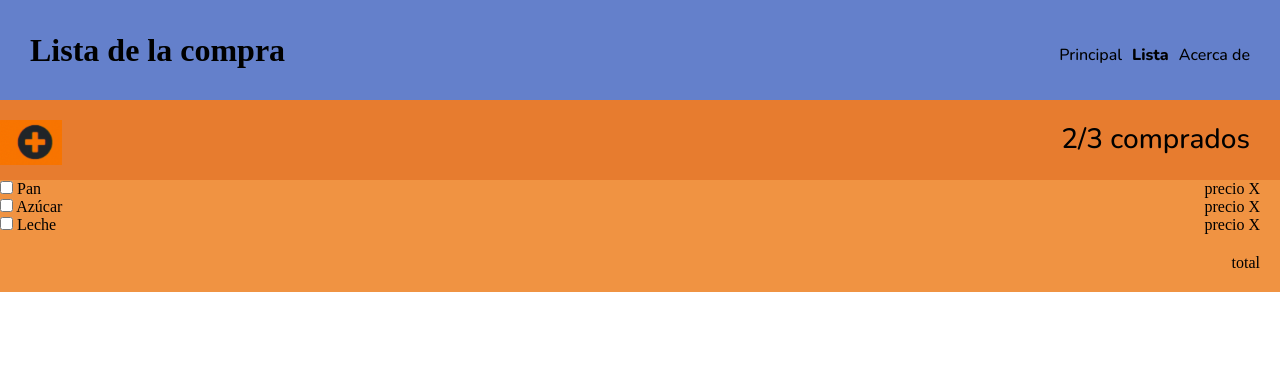
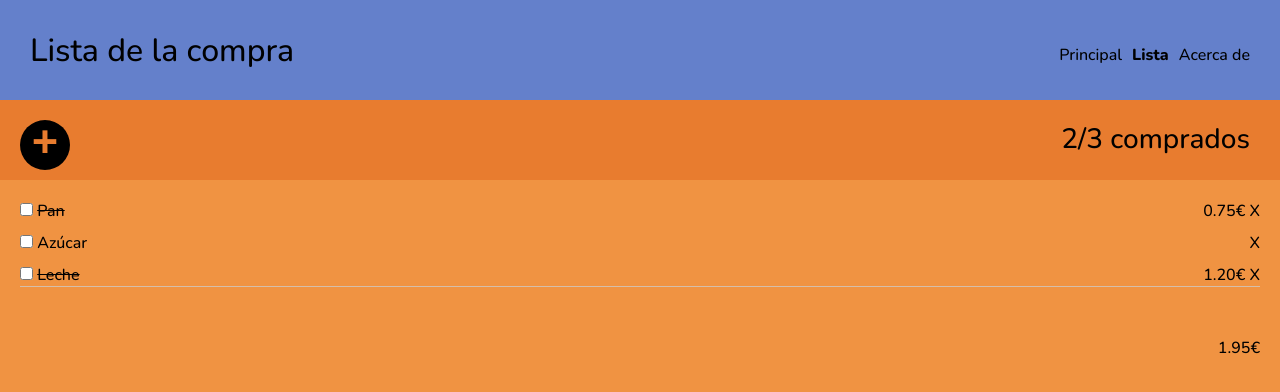
Before and after one commit to Aescolanoc/202201-W1CH4-amalia-escolano, a website: page index.html in a window 1280 px wide. Drawn offline with nearby package versions, Linux system fonts and the light colour scheme.

Commit message:
Create form.html and set style

```diff
--- a/index.html
+++ b/index.html
@@ -1,18 +1,17 @@
 <!DOCTYPE html>
 <html lang="en">
+
 <head>
   <meta charset="UTF-8" />
   <meta http-equiv="X-UA-Compatible" content="IE=edge" />
   <meta name="viewport" content="width=device-width, initial-scale=1.0" />
   <link rel="preconnect" href="https://fonts.googleapis.com" />
   <link rel="preconnect" href="https://fonts.gstatic.com" crossorigin />
-    <link
-      href="https://fonts.googleapis.com/css2?family=Nunito:wght@500;800&display=swap"
-      rel="stylesheet"
-    />
+  <link href="https://fonts.googleapis.com/css2?family=Nunito:wght@500;800&display=swap" rel="stylesheet" />
   <title>202201-W1CH4-amalia-escolano</title>
   <link rel="stylesheet" href="style.css" />
 </head>
+
 <body>
   <header class="header">
     <h1>Lista de la compra</h1>
@@ -27,46 +26,40 @@
   <main class="content">
     <div>
       <div class="content__header">
-          <img src="./images/plus.png" alt="siguiente" class="logo" />
+        <div class="round-button">+</div>
         <span class="articles">2/3 comprados</span>
       </div>
       <div class="content__info">
-          <div >
-            <ul class="list-items" >
-            <li><div class="buy__bread">
+        <div>
+          <ul class="list-items list-items-grocery">
+            <li>
+              <div>
                 <input type="checkbox" />
-              <label for="">Pan</label>
-            </div>   </li>
-            <li>
-              <div class="buy_sugar">
-              <input type="checkbox" />
-              <label for="">Azúcar</label>
+                <span class="cross">Pan</span>
+              </div>
+              <div>
+                <span>0.75€</span>
+                <span class="pricex">X</span>
               </div>
             </li>
             <li>
-              <div class="buy_milk">
+              <div>
                 <input type="checkbox" />
-              <label for="">Leche</label>
+                <span>Azúcar</span>
+              </div>
+              <div>
+                <span></span>
+                <span class="pricex">X</span>
               </div>
             </li>
-            </ul>
+            <li class="border">
+              <div>
+                <input type="checkbox" />
+                <span class="cross">Leche</span>
               </div>
               <div>
-            <ul class="list-items">
-            <li><div class="price-bread">
-              <span>precio</span>
-              <span>X</span>
-            </div>   </li>
-            <li>
-              <div class="price-sugar">
-              <span>precio</span>
-              <span>X</span>
-            </div>
-            </li>
-            <li>
-              <div class="price-milk">
-              <span>precio</span>
-              <span>X</span>
+                <span>1.20€</span>
+                <span class="pricex">X</span>
               </div>
             </li>
           </ul>
@@ -75,10 +68,11 @@
     </div>
     </div>
     <div class="total">
-            <div>total</div>
+      <div>1.95€</div>
     </div>
     </div>
     </div>
   </main>
 </body>
+
 </html>
--- a/style.scss
+++ b/style.scss
@@ -1,6 +1,12 @@
 $colorblue: #6480cb;
-$colororangedark: #e77c2f;
+$colororangedark: #e87c2f;
 $colororangelight: #f09342;
+
+@mixin flex($direction: row) {
+  display: flex;
+  flex-direction: $direction;
+  justify-content: space-between;
+}
 
 * {
   box-sizing: border-box;
@@ -8,77 +14,116 @@ $colororangelight: #f09342;
   padding: 0;
 }
 
-// body {
-//   width: 600px;
-// }
-
-%menu {
-  display: flex;
-  flex-direction: row;
-  justify-content: space-between;
+body {
+  background-color: $colororangelight;
+  font-family: "Nunito", sans-serif;
 }
 
 .header {
-  @extend %menu;
+  @include flex(row);
   background-color: $colorblue;
   height: 100px;
   align-items: center;
   padding: 30px;
+
+  h1 {
+    font-weight: 300;
   }
 
   .menu {
-  @extend %menu;
+    @include flex(row);
     list-style-type: none;
     padding-top: 10px;
     gap: 10px;
-  font-family: "Nunito", sans-serif;
     font-weight: 500;
-}
 
     .list-menu {
       font-weight: bold;
     }
+  }
+}
+
+.round-button {
+  margin-left: 20px;
+  height: 50px;
+  width: 50px;
+  background-color: black;
+  border-radius: 50%;
+  color: $colororangedark;
+  text-align: center;
+  line-height: 52px;
+  font-size: 45px;
+  font-weight: bold;
+  font-family: "Courier New", Courier, monospace;
+}
 
 .content__header {
-  @extend %menu;
+  @include flex(row);
   background-color: $colororangedark;
   height: 80px;
   padding-top: 20px;
   gap: 10px;
   font-family: "Nunito", sans-serif;
   font-weight: 500;
-}
 
   .articles {
     padding-right: 30px;
     font-size: 28px;
   }
-
-.logo {
-  background-image: url("./images/plus.png");
-  height: 45px;
-  width: auto;
-  padding-left: 10px;
 }
 
-.content__info,
-.total {
-  @extend %menu;
+.content__info {
+  background-color: $colororangelight;
 
-  background-color: $colororangelight;
+  .list-items {
+    list-style-type: none;
+    padding: 20px;
   }
 
-.content_buy {
-  @extend %menu;
+  li {
+    @include flex(row);
+    margin-bottom: 10px;
+
+    &:hover {
+      color: white;
+      background-color: #b66e31;
+    }
+
+    &.border {
+      border-bottom: 1px solid #d5beaa;
+    }
+  }
+}
+
+.cross {
+  text-decoration: line-through;
 }
 
 .total {
-  @extend %menu;
+  @include flex(row);
   justify-content: right;
   padding: 20px;
 }
 
-.list-items {
-  list-style-type: none;
-  padding-right: 20px;
+.form {
+  margin-left: 20px;
+  margin-top: 30px;
+
+  & > div {
+    margin-bottom: 10px;
   }
+
+  input {
+    height: 40px;
+    width: 200px;
+    font-size: 18px;
+    padding-left: 4px;
+  }
+}
+
+.button {
+  display: inline-block;
+  background-color: #6380c9;
+  color: white;
+  padding: 10px 5px;
+}
```
Also changed, not shown: form.html (added, +48 -0 lines), style.css, 1 other file. Lines whose indentation alone changed are shown as unchanged.
